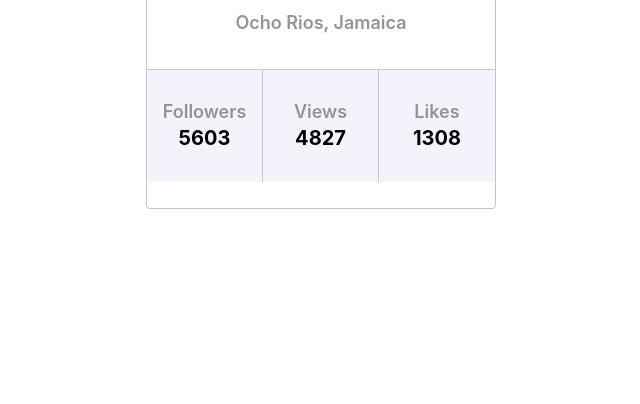
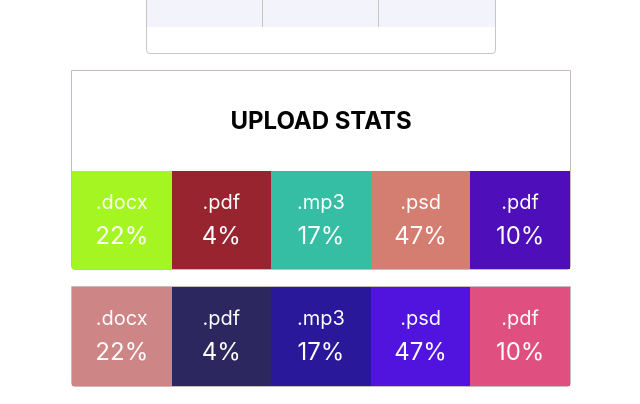
Before and after one commit to NatalyaMaterinskaya/goit-react-hw-01-components, a React (Create React App) app: page / in a window 1280 px wide. Shown: the part 416-820 px from the top of the page, without its empty margins (319-959 px from the left). Built offline with nearby package versions, Linux system fonts and the light colour scheme.

Commit message:
Finished task-02

```diff
--- a/src/components/App.jsx
+++ b/src/components/App.jsx
@@ -1,15 +1,19 @@
+import { GlobalStyle } from './GlobalStyle';
 import { Profile } from './Profile/Profile';
 import user from '../data/user.json'
-import { GlobalStyle } from './GlobalStyle';
+import { Statistics } from './Statistics/Statistics';
+import data from '../data/data.json';
 
 export const App = () => {
   return (
     <div
       style={{
-        height: '100vh',
         display: 'flex',
+        flexDirection: 'column',
         justifyContent: 'center',
+        gap: '16px',
         alignItems: 'center',
+        margin: '20px auto',
         fontSize: 40,
         color: '#010101',
       }}
@@ -21,6 +25,8 @@ export const App = () => {
         avatar={user.avatar}
         stats={user.stats}
       />
+      <Statistics title="Upload stats" stats={data} />
+      <Statistics stats={data} />
       <GlobalStyle />
     </div>
   );
--- a/src/components/Profile/Profile.js
+++ b/src/components/Profile/Profile.js
@@ -17,11 +17,10 @@ export const Profile = props => {
     avatar,
     stats: { followers, views, likes },
   } = props;
-  console.log(props);
   return (
     <ProfileWrapper>
       <Description>
-        <Image src={avatar} alt="User avatar" class="avatar" />
+        <Image src={avatar} alt="User avatar"/>
         <Name>{username}</Name>
         <Text>@{tag}</Text>
         <Text>{location}</Text>
@@ -29,15 +28,15 @@ export const Profile = props => {
 
       <List>
         <ListItem>
-          <span class="label">Followers</span>
+          <span>Followers</span>
           <Quantity>{followers}</Quantity>
         </ListItem>
         <ListItem>
-          <span class="label">Views</span>
+          <span>Views</span>
           <Quantity>{views}</Quantity>
         </ListItem>
         <ListItem>
-          <span class="label">Likes</span>
+          <span>Likes</span>
           <Quantity>{likes}</Quantity>
         </ListItem>
       </List>
--- a/src/components/Statistics/Statistics.js
+++ b/src/components/Statistics/Statistics.js
@@ -0,0 +1,24 @@
+import {
+  StatisticsSection,
+  Title,
+  List,
+  ListItem,
+  Label,
+  Percentage,
+} from './Statistics.styled';
+
+export const Statistics = ({ title, stats }) => {
+  return (
+    <StatisticsSection>
+      {title && <Title>{title}</Title>}
+      <List>
+        {stats.map(({ id, label, percentage }) => (
+          <ListItem key={id}>
+            <Label>{label}</Label>
+            <Percentage>{percentage}%</Percentage>
+          </ListItem>
+        ))}
+      </List>
+    </StatisticsSection>
+  );
+};
--- a/src/components/Statistics/Statistics.styled.js
+++ b/src/components/Statistics/Statistics.styled.js
@@ -0,0 +1,49 @@
+import styled from 'styled-components';
+import data from 'data/data.json';
+
+const getRandomHexColor = () => {
+  return `#${Math.floor(Math.random() * 16777215)
+    .toString(16)
+    .padStart(6, 0)}`;
+};
+
+export const StatisticsSection = styled.section`
+  display: flex;
+  flex-direction: column;
+  min-width: 500px;
+  border: 1px solid #ccbaba;
+  border-bottom-left-radius: 4px;
+  border-bottom-right-radius: 4px;
+`;
+
+export const Title = styled.h2`
+  margin: 0 auto;
+  padding: 36px;
+  text-align: center;
+  font-size: 24px;
+  text-transform: uppercase;
+`;
+
+export const List = styled.ul`
+  display: flex;
+
+`;
+
+export const ListItem = styled.li`
+  display: flex;
+  flex-direction: column;
+  gap: 8px;
+  padding: 20px 0;
+  width: calc(100% / ${data.length});
+  text-align: center;
+  color: #ffffff;
+  background-color: ${getRandomHexColor};
+`;
+
+export const Label = styled.span`
+  font-size: 20px;
+`;
+
+export const Percentage = styled.span`
+  font-size: 24px;
+`;
```
